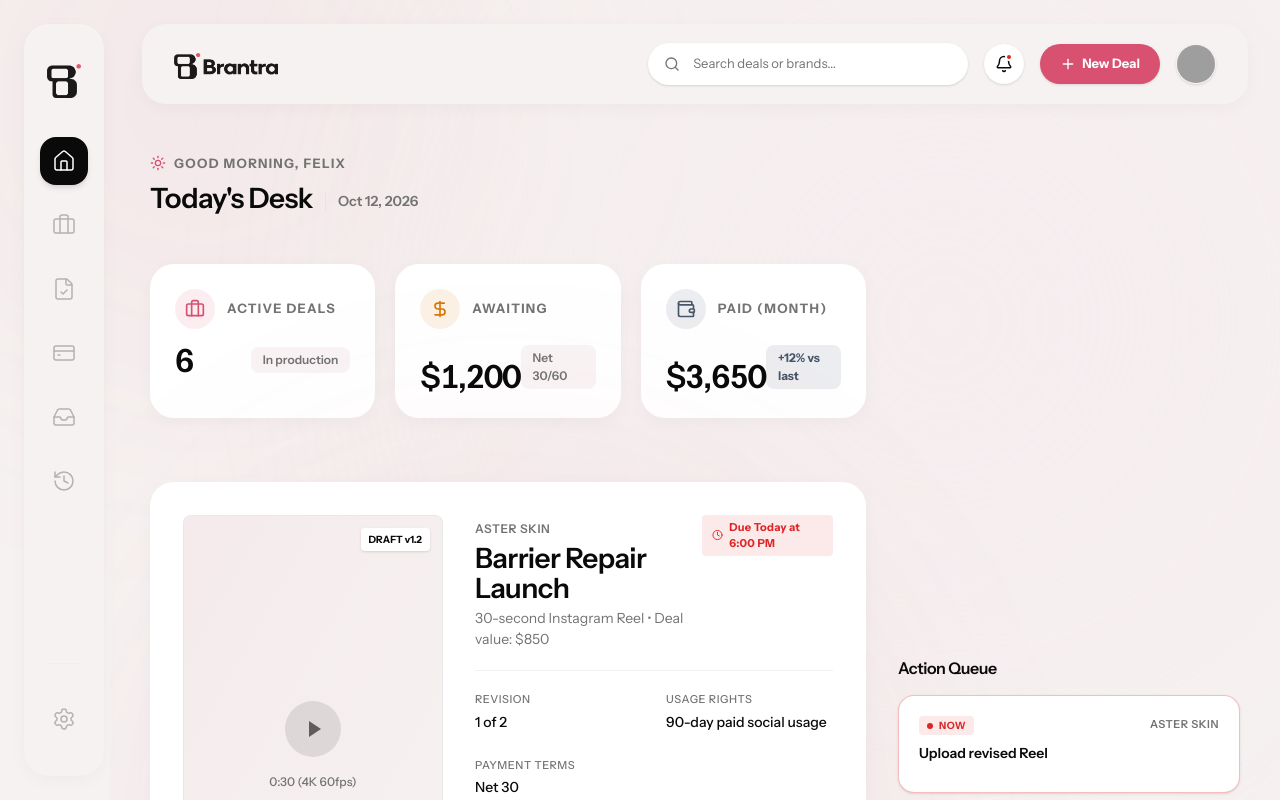
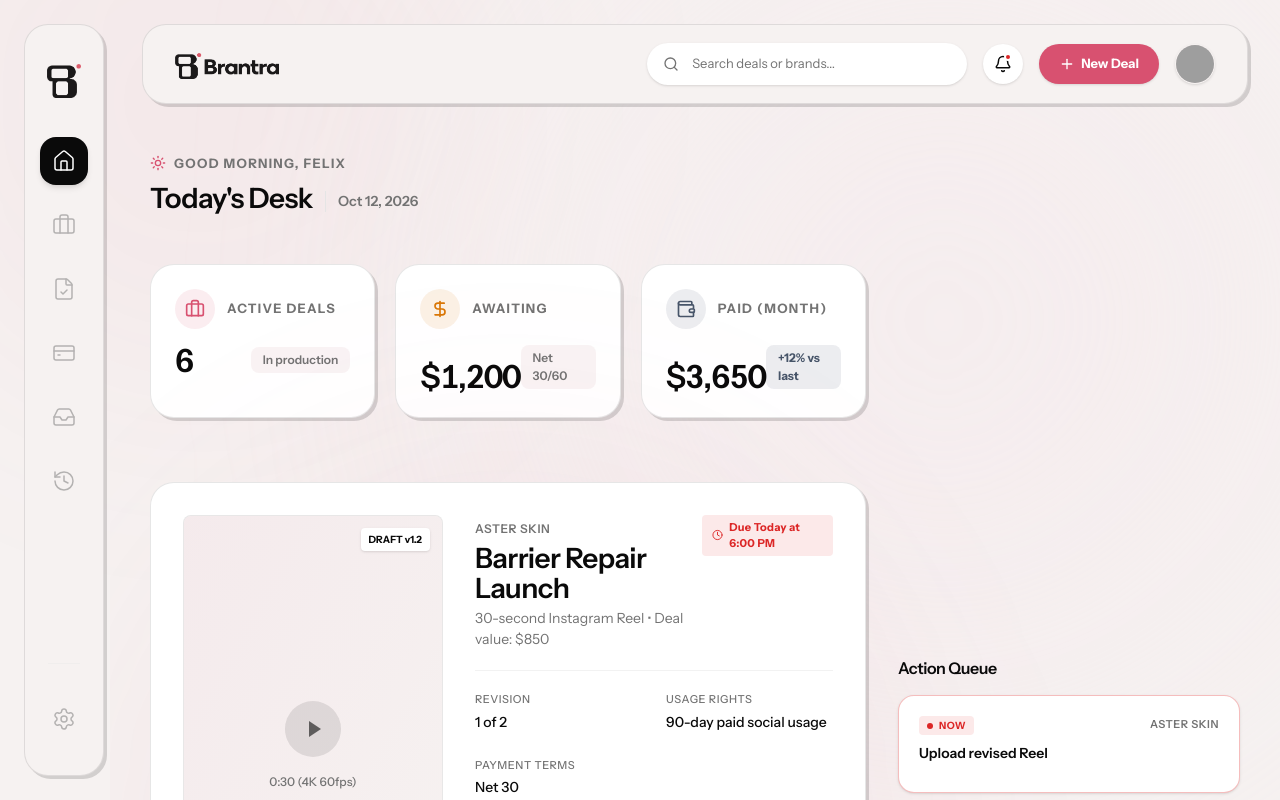
Before and after one commit to AhmedRaza186/Brantra, a Next.js app: page /dashboard in a window 1280 px wide. Built offline with nearby package versions, Linux system fonts and the light colour scheme; grey boxes are pictures that could not be loaded.

Commit message:
style: tweak dashboard shadows to subtle hard offset for brutalist continuity

```diff
--- a/src/app/globals.css
+++ b/src/app/globals.css
@@ -57,7 +57,8 @@ body {
 
 /* Premium Card Shadows */
 .shadow-premium {
-  box-shadow: 0 4px 20px -2px rgba(0, 0, 0, 0.04), 0 0 3px rgba(0,0,0,0.02);
+  box-shadow: 3px 3px 0px 0px rgba(10, 10, 10, 0.15);
+  border: 1px solid rgba(10, 10, 10, 0.1);
 }
 
 /* Typography Utility Classes */
```
